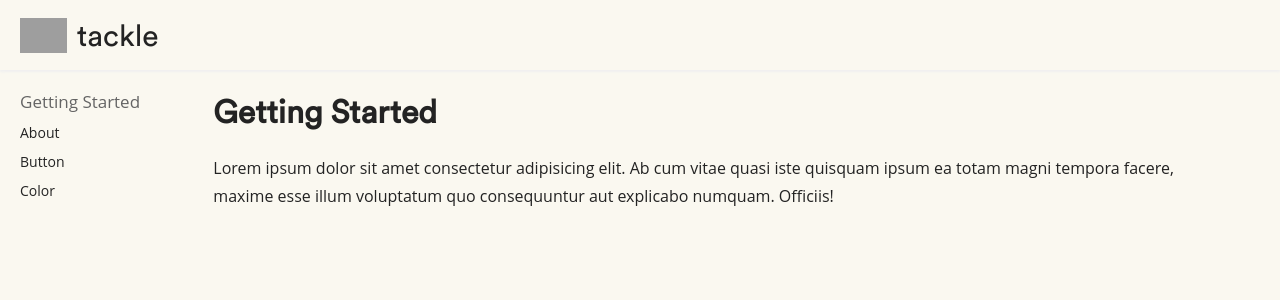
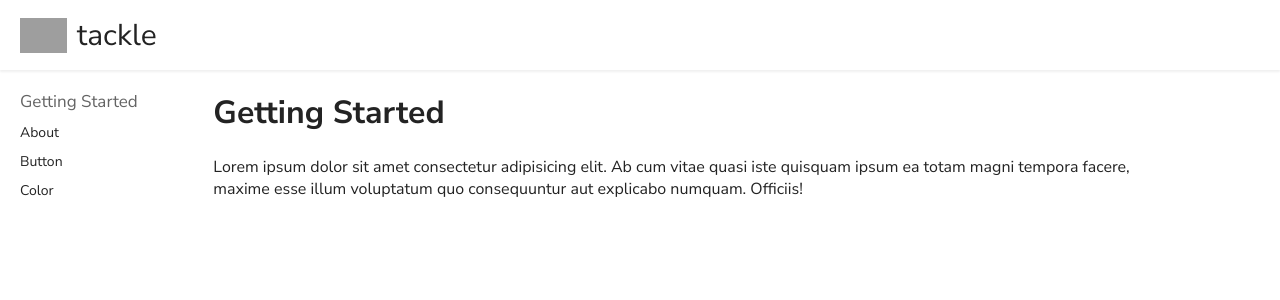
Before and after one commit to jrmoore117/practice-app, a React (Create React App) app: page / in a window 1280 px wide. Shown: the top 300 px of the page. Built offline with nearby package versions, Linux system fonts and the light colour scheme; grey boxes are pictures that could not be loaded.

Commit message:
Remove circular font.

```diff
--- a/src/index.css
+++ b/src/index.css
@@ -1,25 +1,8 @@
-@font-face {
-  font-family: 'Circular';
-  src: local('Circular'), url(./utils/fonts/lineto-circular-pro-book.ttf) format('truetype');
-}
-
-.circular {
-  font-family: 'Circular';
-}
-
-.open {
-  font-family: 'Open Sans', sans-serif;
-  color: rgb(35, 35, 35);
-  line-height: 1.75;
-}
-
 body {
   margin: 0;
-  background-color: #FAF8F0;
-  font-family: 'Open Sans', sans-serif;
   color: rgb(35, 35, 35);
+  font-family: 'Nunito Sans', sans-serif;
 }
-
 
 body * {
   box-sizing: border-box;
--- a/src/index.js
+++ b/src/index.js
@@ -2,7 +2,6 @@ import React from 'react';
 import ReactDOM from 'react-dom';
 import './index.css';
 import App from './App';
-import './utils/fonts/lineto-circular-pro-book.ttf';
 
 ReactDOM.render(
   <React.StrictMode>
```
